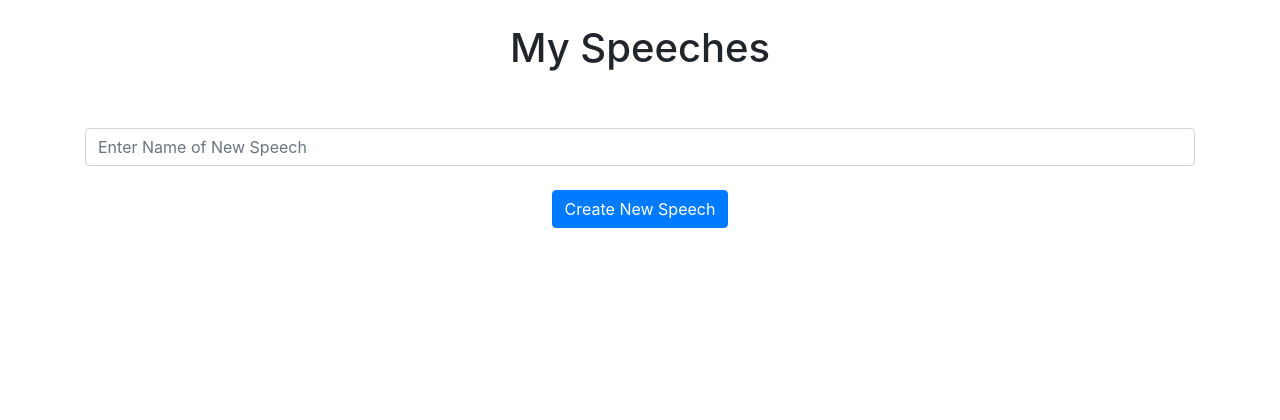
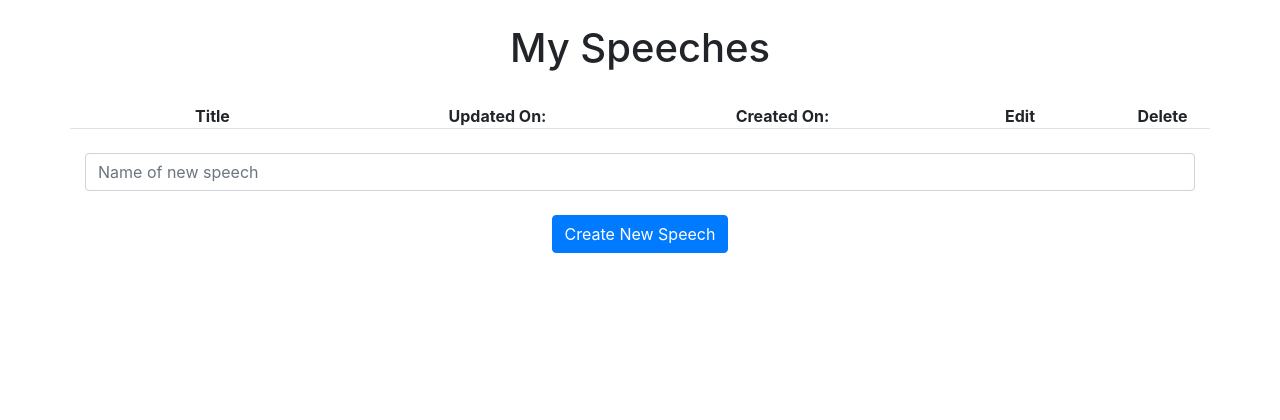
Before and after one commit to Nick-Minnard/KVCC-Speech-Writer, a Flask app: template app/templates/home.html in a window 1280 px wide. Shown: the part 56-476 px from the top of the page. Run offline with Flask 2, Linux system fonts and the light colour scheme; the template is opened without the code that fills it, so the values that code supplies are empty; parts of the project's set-up code (start-up, migrations or seed data) failed here and were passed over; some libraries are stand-ins or nearby versions.

Commit message:
Make stylist tweaks to almost every template. Fix word document formatting

```diff
--- a/app/create_doc.py
+++ b/app/create_doc.py
@@ -1,5 +1,7 @@
 from docx import Document
 from docx.shared import RGBColor, Pt
+from haggis.files.docx import list_number
+
 def create_speech_doc(speech):
   d = Document()
   d.add_heading(speech.title, 0)
@@ -12,7 +14,8 @@ def create_speech_doc(speech):
       r = d.add_paragraph().add_run("__________________________________________________________________________________________________________")
       r.font.color.rgb = RGBColor(77, 168, 208)
     p = d.add_paragraph()
-    r = p.add_run(point["name"] + ": ")
+    p.paragraph_format.left_indent = Pt(20 * (point["level"] - 1))
+    r = p.add_run(point["prefix"] + point["name"] + ": ")
     r.bold = True
     r.font.size = Pt(13)
     r = p.add_run(point["value"])
--- a/app/static/editor.js
+++ b/app/static/editor.js
@@ -217,6 +217,8 @@ function render_speech_from_template(template) {
 
   // add aytomatic vertical expanding behavior to input fields
   $(".point-textarea").each(function() {
+    $(this).css("height", "");
+    $(this).css("height", Math.min($(this).prop('scrollHeight'), 1000) + "px");
     $(this).on("input", function() {
       $(this).css("height", "");
       $(this).css("height", Math.min($(this).prop('scrollHeight'), 1000) + "px");
--- a/app/templates/base.html
+++ b/app/templates/base.html
@@ -18,11 +18,13 @@
       <div class="collapse navbar-collapse" id="navbar">
         {% if user.is_authenticated %}
           <div class="navbar-nav">
+            <a class="navbar-brand" href="#">KVCC Speech Writer</a>
             <a class="nav-item nav-link" id="home" href="/">Home</a>
             <a class="nav-item nav-link" id="logout" href="/logout">Logout</a>
           </div>
           <div class="navbar-nav ml-auto">
             <a class="nav-item nav-link mx-auto" id="reset-password" href="/reset-password">Reset Password</a>
+            <a class="nav-item nav-link" href="/">{{ user.username }}</a>
           </div>
         {% else %}
           <div class="navbar-nav">
--- a/app/templates/editor.html
+++ b/app/templates/editor.html
@@ -25,7 +25,9 @@
     <div data-internalid='{{stringified_data}}' id="stringified-data"></div>
 
     <div class="sidebar">
-      <a class="active" href="#/">KVCC Speech Writer</a>
+      <div class="text-center">
+        <a class="active" href="#/">KVCC Speech Writer</a>
+      </div>
       <a id="save-speech-option" href="#/"><i class="bi bi-cloud-arrow-up"></i> Save Speech <span>[Ctrl+S]</span></a><hr>
       <a id="add-point-option" href="#/"><i class="bi bi-plus-circle"></i> Add Point <span>[Ctrl+1]</span></a><hr>
       <a id="rename-point-option" href="#/"><i class="bi bi-pencil-square"></i> Rename Point <span>[Ctrl+2]</span></a><hr>
@@ -58,6 +60,8 @@
         <!--points will be generated here-->
       </div>
 
+      <br><br><br><br><br>
+
     </div>
 
     <script
--- a/app/templates/home.html
+++ b/app/templates/home.html
@@ -6,11 +6,34 @@
   <h1 align="center">My Speeches</h1>
   <br>
   <ul class="list-group list-group-flush" id="speeches">
+    <div class="row border-bottom">
+      <div class="col-3 d-flex justify-content-center align-items-center">
+        <span><b>Title</b></span>
+      </div>
+      <div class="col-3 d-flex justify-content-center align-items-center">
+        <span><b>Updated On:</b></span>
+      </div>
+      <div class="col-3 d-flex justify-content-center align-items-center">
+        <span><b>Created On:</b></span>
+      </div>
+      <div class="col-2 d-flex justify-content-center align-items-center">
+        <span><b>Edit</b></span>
+      </div>
+      <div class="col-1 d-flex justify-content-center align-items-center">
+        <span><b>Delete</b></span>
+      </div>
+    </div>
     {% for speech in user.speeches %}
-    <li class="list-group-item">
+    <!-- <li class="list-group-item">
       <div class="input-group">
         <div class="input-group-prepend">
           <a class="btn-link" onclick="loadSpeech(document.getElementById('{{speech.id}}').id)" style="cursor: pointer;margin:auto;color:blue;text-decoration:underline;">{{ speech.title }}</a>
+        </div>
+        <div class="input-group-prepend">
+          <span class="my-auto mx-4 ml-5">Updated: {{ speech.get_updated() }}</span>
+        </div>
+        <div class="input-group-prepend">
+          <span class="my-auto mx-4">Created: {{ speech.get_created() }}</span>
         </div>
         <input type="text" disabled class="form-control" style="background-color: white; border: 0; margin: 0 5px;" readonly>
         <div class="input-group-append">
@@ -24,13 +47,34 @@
           </button>
         </div>
       </div>
-    </li>
+    </li> -->
+    <div class="row border-bottom p-2">
+      <div class="col-3 d-flex justify-content-center align-items-center">
+        <a class="btn-link" onclick="loadSpeech(document.getElementById('{{speech.id}}').id)" style="cursor: pointer;margin:auto;color:blue;text-decoration:underline;">{{ speech.title }}</a>
+      </div>
+      <div class="col-3 d-flex justify-content-center align-items-center">
+        <span class="">{{ speech.get_updated() }}</span>
+      </div>
+      <div class="col-3 d-flex justify-content-center align-items-center">
+        <span>{{ speech.get_created() }}</span>
+      </div>
+      <div class="col-2 p-1 d-flex justify-content-center align-items-center">
+        <button class="btn btn-success" onclick="updateTitle(document.getElementById('{{speech.id}}').id)" style="border-radius:5px;">
+          <i class="bi bi-pencil-square"></i> Edit Title
+        </button>
+      </div>
+      <div class="col-1 d-flex justify-content-center align-items-center">
+        <button type="button" id="{{speech.id}}" class="close" onclick="deleteSpeech(document.getElementById('{{speech.id}}').id)">
+          <span aria-hidden="true"><i class="bi bi-trash"></i> </span>
+        </button>
+      </div>
+    </div>
     {% endfor %}
   </ul>
   <br>
   <form method="POST">
     <div class="input-group">
-      <input name="title" id="title" type="text" class="form-control" placeholder="Enter Name of New Speech">
+      <input name="title" id="title" type="text" class="form-control" placeholder="Name of new speech">
     </div>
     <br>
     <div align="center">
--- a/app/templates/site_info.html
+++ b/app/templates/site_info.html
@@ -14,6 +14,7 @@
       href="https://stackpath.bootstrapcdn.com/font-awesome/4.7.0/css/font-awesome.min.css"
       crossorigin="anonymous"
     />
+    <link rel="stylesheet" href="https://cdn.jsdelivr.net/npm/bootstrap-icons@1.9.1/font/bootstrap-icons.css">
     <link rel="stylesheet" href="{{ url_for('static', filename='editor_styles.css') }}">
     <title>Site Info</title>
   </head>
@@ -21,7 +22,7 @@
 
     <div class="sidebar">
       <a class="active" href="#/">KVCC Speech Writer</a>
-      <a href="/editor">Back to editor</a><hr>
+      <a href="/editor">Back to editor <i class="bi bi-arrow-return-left"></i></a><hr>
     </div>
 
     <div class="content">
```
Also changed, not shown: app/auth.py (+4 -4 lines), app/models.py (+13 -1 lines), app/templates/login.html (+5 -3 lines), app/templates/signup.html (+6 -4 lines), wsgi.py (+12 -5 lines), app/database.db.
